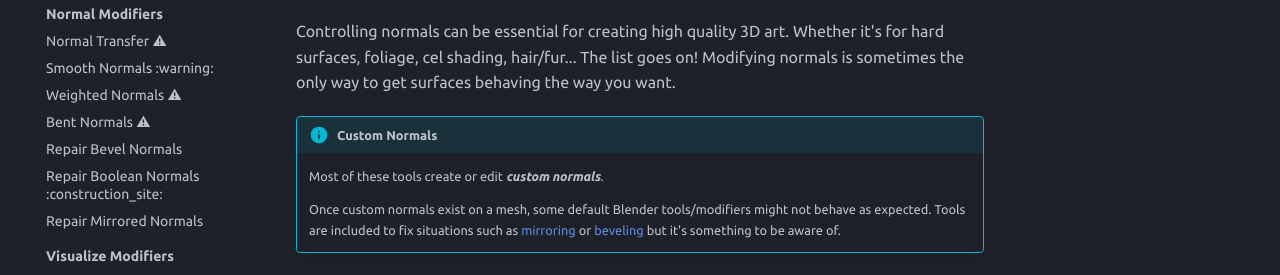
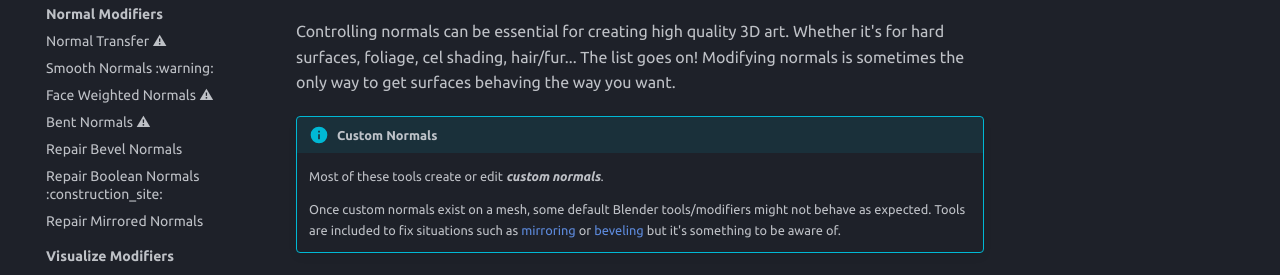
Before and after one commit to SpaghetMeNot/normalmagic, an MkDocs documentation site: the page built from docs/index.md, in a window 1280 px wide. Shown: the part 429-704 px from the top of the page. Built offline with MkDocs 1.6.1 and Material for MkDocs 9.7.7, drawn with Linux system fonts in a browser that asks for light colours; emoji names are drawn with the system emoji font; some web fonts are replaced; the version menu is left out.

Commit message:
renaming "weighted normals" to "face weighted normals"

```diff
--- a/mkdocs.yml
+++ b/mkdocs.yml
@@ -107,7 +107,7 @@ nav:
     - normal_tools/index.md
     - normal_tools/normal_transfer.md
     - normal_tools/smooth_normals.md
-    - normal_tools/weighted_normals.md
+    - normal_tools/face_weighted_normals.md
     - normal_tools/bent_normals.md
     - normal_tools/repair_bevel_normals.md
     - normal_tools/repair_boolean_normals.md
```
Also changed, not shown: docs/normal_tools/face_weighted_normals.md (added, +1 -0 lines), docs/normal_tools/weighted_normals.md (deleted, +0 -1 lines).
